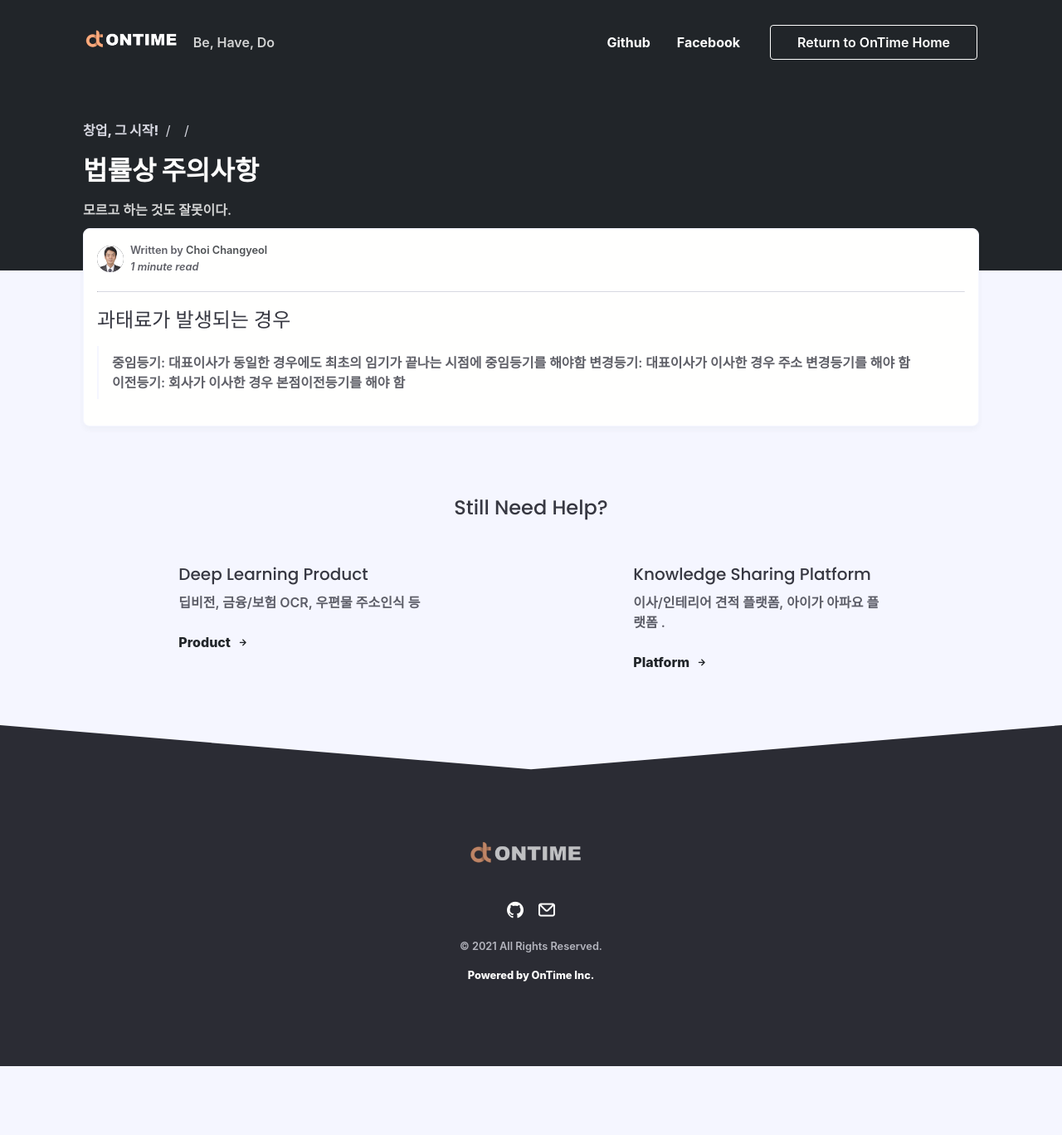
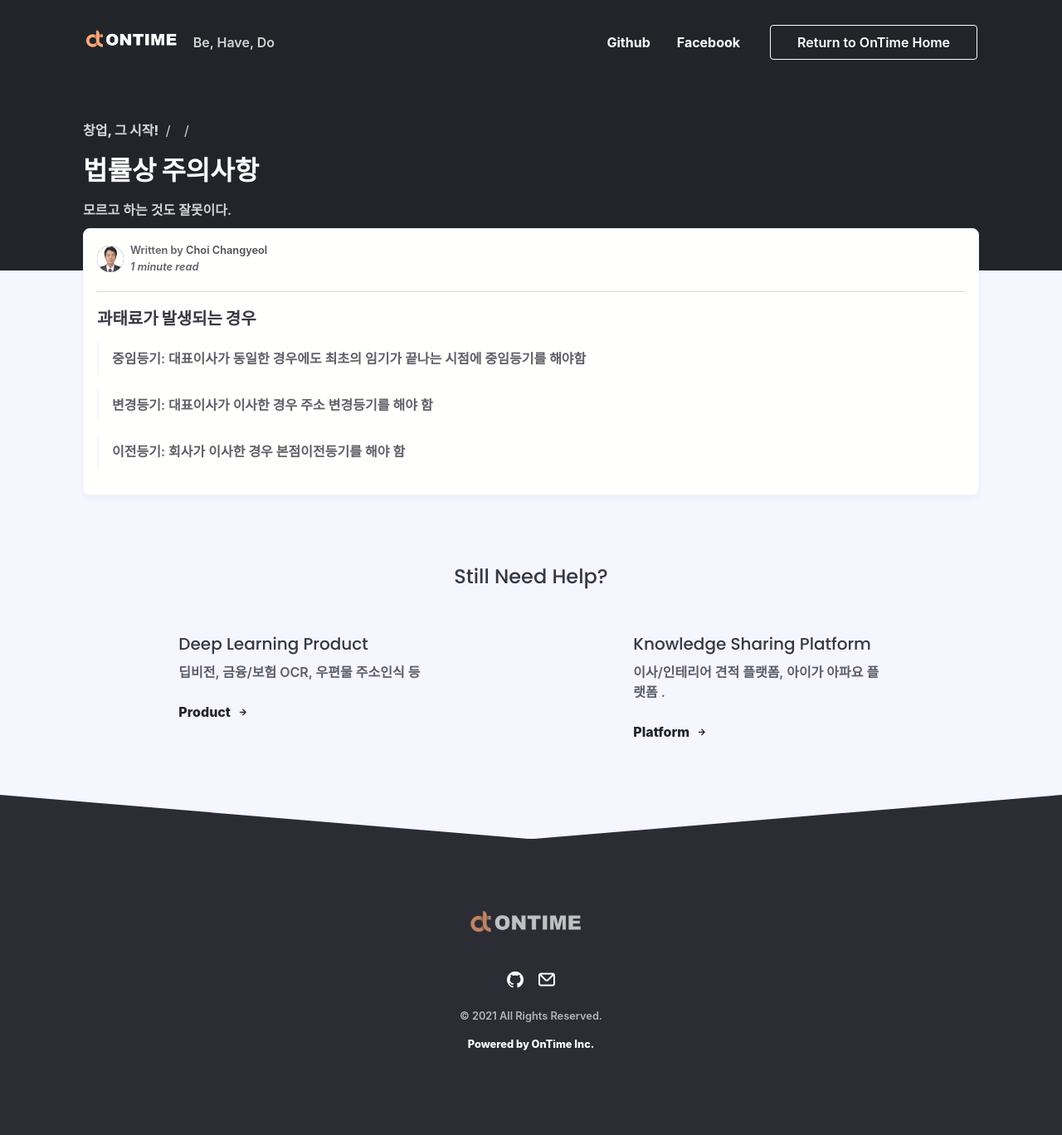
Before and after one commit to ontime-git/ontime-git.github.io, a Jekyll site: the page built from _posts/registration/2021-03-03-Caution-Law.md, in a window 1280 px wide. Shown: the whole page at 83% size. Built offline with Jekyll 4.4.1, drawn with Linux system fonts in a browser that asks for light colours; nearby versions of some CDN libraries; some web fonts are replaced; comment, search, counter and statistics services are not loaded; before the commit the page ends 1285 px from its top, so only the background shows below that.

```diff
--- a/_posts/registration/2021-03-03-Caution-Law.md
+++ b/_posts/registration/2021-03-03-Caution-Law.md
@@ -10,7 +10,10 @@ published: true
 
 -----
 
-#### 과태료가 발생되는 경우
+##### **과태료가 발생되는 경우**
+
 > 중임등기: 대표이사가 동일한 경우에도 최초의 임기가 끝나는 시점에 중임등기를 해야함
+
 > 변경등기: 대표이사가 이사한 경우 주소 변경등기를 해야 함
+
 > 이전등기: 회사가 이사한 경우 본점이전등기를 해야 함
```
